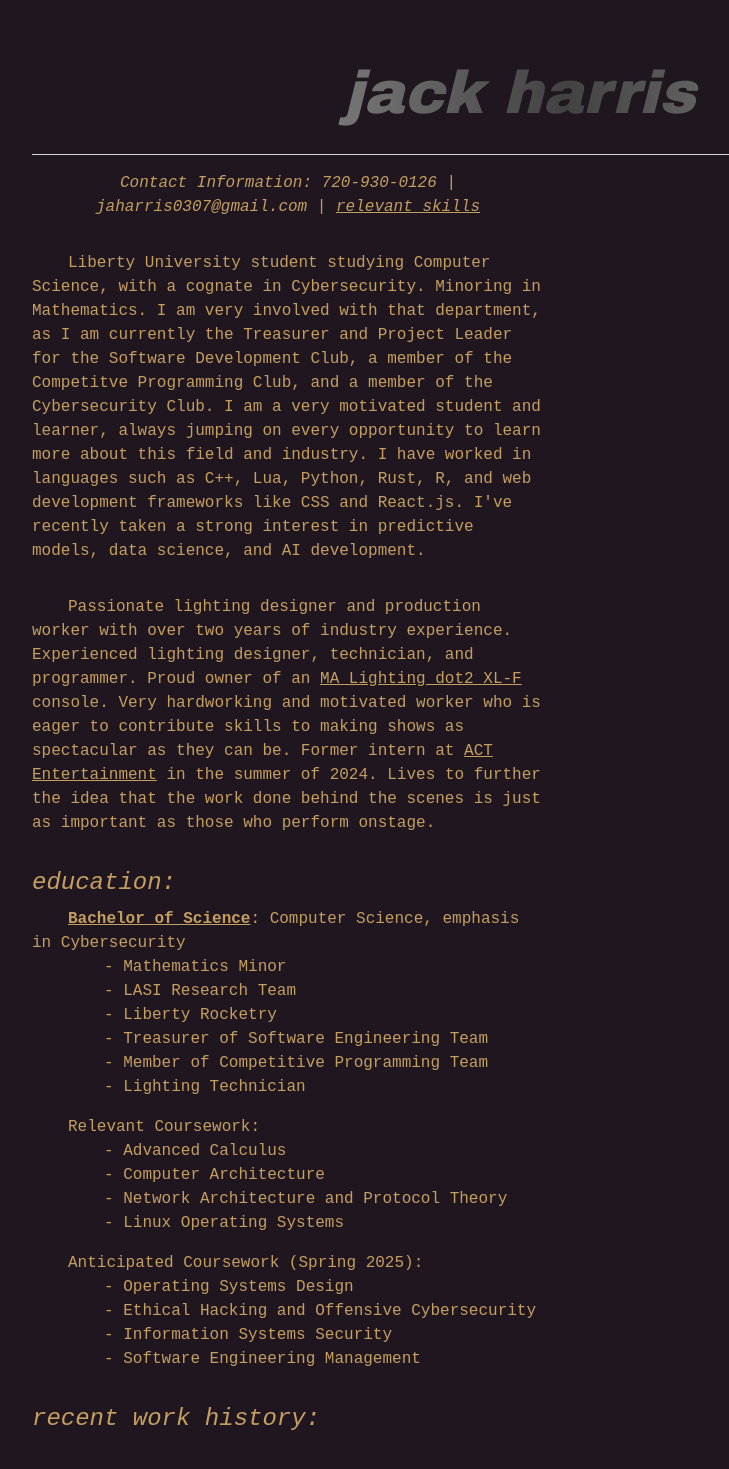
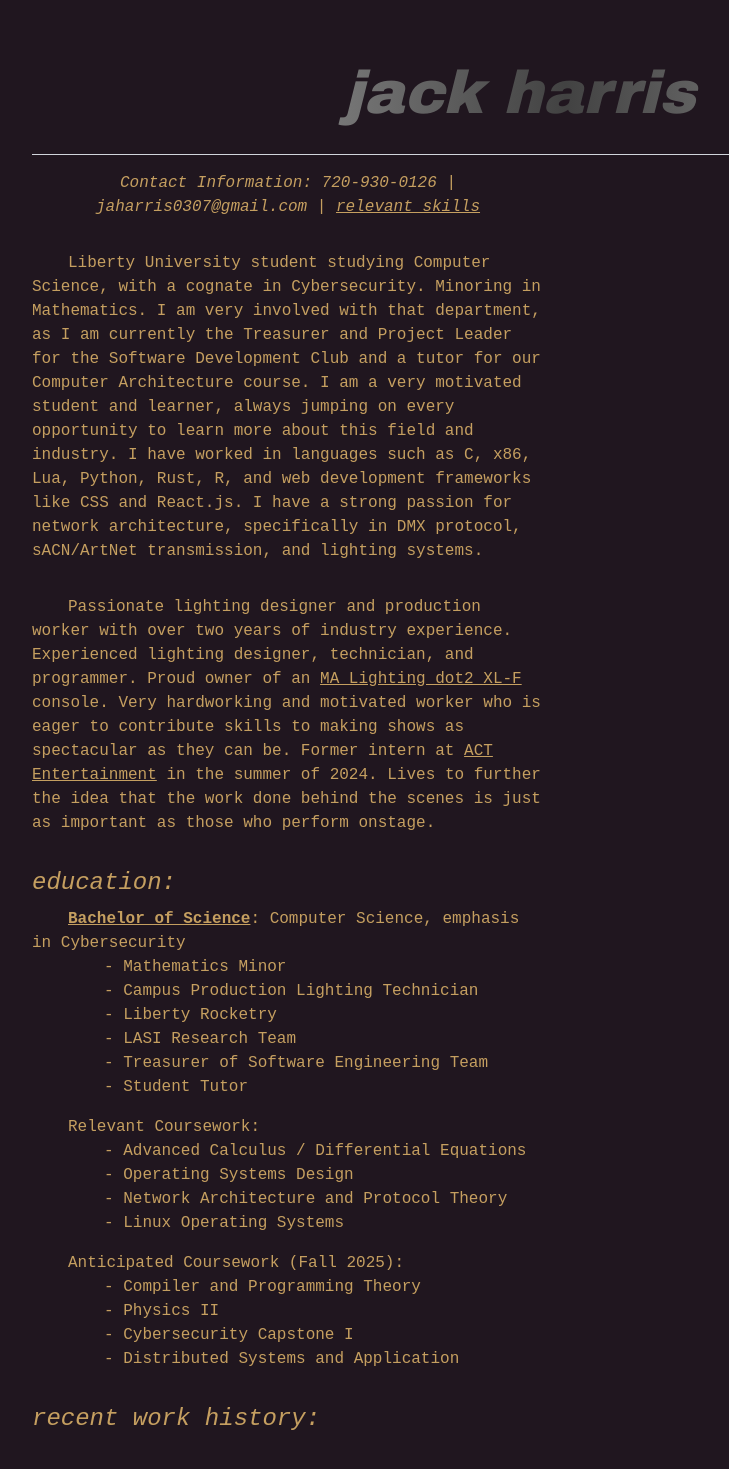
Before and after one commit to 4ubiks/portfolio-website, a React (Create React App) app: page /resume in a window 1280 px wide. Shown: the top 1469 px of the page, without its empty margins (352-1081 px from the left). Built offline with nearby package versions, Linux system fonts and the light colour scheme.

Commit message:
updated portfolio (1/19/2025)

```diff
--- a/src/pages/home.js
+++ b/src/pages/home.js
@@ -37,7 +37,7 @@ export const Home = () => {
           </div> */}
           <div className="autoJustify">
           <div class="flex pb-4 pt-16">
-            I've done significant work in various programming languages such as Lua, C++, Python, and Web Development frameworks. In the past few months, I've taken a strong interest in robotics and hardware systems, especially in humanoid robot development and stage lighting products. Currently, I'm looking for opportunities to contribute my skills and passion!
+            I've done significant work in various programming languages such as Lua, C, Bash, and Web Development frameworks. In the past few months, I've taken a strong interest in robotics and hardware systems, especially in mechatronic system development and stage lighting products. Currently, I'm looking for opportunities to contribute my skills and passion!
           </div>
 
           <div class="fonty pt-8">
@@ -45,16 +45,22 @@ export const Home = () => {
 
 
             <p class="pt-4">
+            ● Stage Technician - Liberty University <a className="underline" rel="noreferrer" href="https://www.liberty.edu/information-services/event-production/" target="_blank">Campus Production</a>
+            </p>
+
+            <p>
+            ● Student Tutor - Liberty University <a className="underline" rel="noreferrer" href="https://www.liberty.edu/business/bachelors/computer-science/" target="_blank">School of Business</a>
+            </p>
+
+            <p>
             ● Ground Station Lead - <a className="underline" rel="noreferrer" href="https://www.liberty.edu/news/2024/07/09/liberty-rocketry-team-earns-top-10-finish-at-spaceport-america-cup/" target="_blank">Liberty Rocketry</a>
             </p>
 
-            <p>
-            ● Researcher - Liberty University LASI / <a className="underline" rel="noreferrer" href="https://www.liberty.edu/government/" target="_blank">Liberty University Helms School of Government</a>
 
             <p>
             ● Treasurer - <a className="underline" rel="noreferrer" href="https://ser-website.vercel.app/" target="_blank">Software Development Club</a>
             </p>
-            </p>
+
           </div>
           </div>
 
--- a/src/pages/portfolio.js
+++ b/src/pages/portfolio.js
@@ -11,6 +11,38 @@ export const Portfolio = () => {
             <h1 className="fonty autoJustify pt-8">
                 hey! check out some of my projects down below.
             </h1>
+
+
+            <h1 className="pt-16 pb-2 text-2xl autoJustify flex">Universe Tracer for MA3</h1>
+            <h2 className="pt-2 text-m autoJustify flex">Plugin for grandMA3, written in Lua, it traces and selects all fixtures within one given universe. </h2>
+
+            <div className="flex justify-center pt-4">
+                <div className="relative w-full max-w-screen-md diff aspect-[16/9]">
+                <img alt="Lua" src={require('../img/portPage/port4.jpg')}/>
+                </div>
+            </div>
+
+
+            <h1 className="pt-16 pb-2 text-2xl autoJustify flex">x86 String Reversal</h1>
+            <h2 className="pt-2 text-m autoJustify flex">Takes a particular string and outputs the reverse. Written in x86 assembly, compiled with NASM </h2>
+
+            <div className="flex justify-center pt-4">
+                <div className="relative w-full max-w-screen-md diff aspect-[16/9]">
+                <img alt="x86 Reversal" src={require('../img/portPage/port7.jpg')}/>
+                </div>
+            </div>
+
+
+            <h1 className="pt-16 pb-2 text-2xl autoJustify flex">Basic x86 Bootloader</h1>
+            <h2 className="pt-2 text-m autoJustify flex">Bootloader prompting user for commands, accepts keyboard input, and prints input to screen. Exits on `exit`.</h2>
+
+            <div className="flex justify-center pt-4">
+                <div className="relative w-full max-w-screen-md diff aspect-[16/9]">
+                <img alt="Basic Bootloader" src={require('../img/portPage/port8.jpg')}/>
+                </div>
+            </div>
+
+
 
             <h1 className="pt-16 pb-2 text-2xl autoJustify flex">Blender Robot</h1>
             <h2 className="pt-2 text-m autoJustify flex">AutoCAD, 3D Design</h2>
@@ -50,14 +82,6 @@ export const Portfolio = () => {
             </div>
 
 
-            <h1 className="pt-16 pb-2 text-2xl autoJustify flex">Universe Tracer for MA3</h1>
-            <h2 className="pt-2 text-m autoJustify flex">Plugin for grandMA3, written in Lua, it traces and selects all fixtures within one given universe. </h2>
-
-            <div className="flex justify-center pt-4">
-                <div className="relative w-full max-w-screen-md diff aspect-[16/9]">
-                <img alt="Lua" src={require('../img/portPage/port4.jpg')}/>
-                </div>
-            </div>
 
             <h1 className="pt-16 pb-2 text-2xl autoJustify flex">Ollama Local AI Server</h1>
             <h2 className="pt-2 text-m autoJustify flex">An ollama-based AI server that runs locally via Ubuntu (on WSL)</h2>
--- a/src/pages/resume.js
+++ b/src/pages/resume.js
@@ -18,7 +18,7 @@ export const Resume = () => {
 
 
             <p className="pt-8 indent">
-                Liberty University student studying Computer Science, with a cognate in Cybersecurity. Minoring in Mathematics. I am very involved with that department, as I am currently the Treasurer and Project Leader for the Software Development Club, a member of the Competitve Programming Club, and a member of the Cybersecurity Club. I am a very motivated student and learner, always jumping on every opportunity to learn more about this field and industry. I have worked in languages such as C++, Lua, Python, Rust, R, and web development frameworks like CSS and React.js. I've recently taken a strong interest in predictive models, data science, and AI development.
+                Liberty University student studying Computer Science, with a cognate in Cybersecurity. Minoring in Mathematics. I am very involved with that department, as I am currently the Treasurer and Project Leader for the Software Development Club and a tutor for our Computer Architecture course. I am a very motivated student and learner, always jumping on every opportunity to learn more about this field and industry. I have worked in languages such as C, x86, Lua, Python, Rust, R, and web development frameworks like CSS and React.js. I have a strong passion for network architecture, specifically in DMX protocol, sACN/ArtNet transmission, and lighting systems.
             </p>
 
 
@@ -38,27 +38,27 @@ export const Resume = () => {
             </p>
 
             <p className="indent2">- Mathematics Minor</p>
+            <p className="indent2">- Campus Production Lighting Technician</p>
+            <p className="indent2">- Liberty Rocketry</p>
             <p className="indent2">- LASI Research Team</p>
-            <p className="indent2">- Liberty Rocketry</p>
             <p className="indent2">- Treasurer of Software Engineering Team</p>
-            <p className="indent2">- Member of Competitive Programming Team</p>
-            <p className="indent2">- Lighting Technician</p>
+            <p className="indent2">- Student Tutor</p>
 
             <p className="indent pt-4 left text-l">
                 Relevant Coursework:
             </p>
-            <p className="indent2">- Advanced Calculus</p>
-            <p className="indent2">- Computer Architecture</p>
+            <p className="indent2">- Advanced Calculus / Differential Equations</p>
+            <p className="indent2">- Operating Systems Design</p>
             <p className="indent2">- Network Architecture and Protocol Theory</p>
             <p className="indent2">- Linux Operating Systems</p>
 
             <p className="indent pt-4 left text-l">
-                Anticipated Coursework (Spring 2025):
+                Anticipated Coursework (Fall 2025):
             </p>
-            <p className="indent2">- Operating Systems Design</p>
-            <p className="indent2">- Ethical Hacking and Offensive Cybersecurity</p>
-            <p className="indent2">- Information Systems Security</p>
-            <p className="indent2">- Software Engineering Management</p>
+            <p className="indent2">- Compiler and Programming Theory</p>
+            <p className="indent2">- Physics II</p>
+            <p className="indent2">- Cybersecurity Capstone I</p>
+            <p className="indent2">- Distributed Systems and Application</p>
 
             <p className="pt-8 italic left text-2xl">
                 recent work history:
--- a/src/pages/skills.js
+++ b/src/pages/skills.js
@@ -13,8 +13,8 @@ export const Skills = () => {
 
         <div className="mockup-code">
           <code className="pl-8"><code className="codeColorBlue">~/languages </code>$ ls</code>
-          <pre data-prefix=">" className="text-success"><code>'C++' 'C' 'Lua' 'Bash' 'CSS' 'HTML' 'Python'</code></pre>
-          <pre data-prefix=">" className="text-success"><code>'Wolfram Alpha' 'MATLAB' 'JavaScript' 'x86'</code></pre>
+          <pre data-prefix=">" className="text-success"><code>'C++' 'C' 'Lua' 'Bash' 'x86' 'HTML' 'Python'</code></pre>
+          <pre data-prefix=">" className="text-success"><code>'Wolfram Alpha' 'MATLAB' 'JavaScript' 'CSS'</code></pre>
         </div>
         <div className="py-4"></div>
         <div className="mockup-code">
@@ -73,14 +73,21 @@ export const Skills = () => {
 
         <div className="mockup-code">
           <code className="pl-8"><code className="codeColorBlue">~/languages </code>$ ls</code>
-          <pre data-prefix=">" className="text-success"><code>'C++' 'Lua' 'BASH' 'CSS' 'HTML' 'Python'</code></pre>
-          <pre data-prefix=">" className="text-success"><code>'Wolfram Alpha' 'MATLAB' 'JavaScript'</code></pre>
+          <pre data-prefix=">" className="text-success"><code>'C' 'Lua' 'Bash' 'x86 Assembly' 'Python'</code></pre>
+          <pre data-prefix=">" className="text-success"><code>'CSS' 'C++' 'MATLAB' 'Rust' 'HTML'</code></pre>
         </div>
         <div className="py-4"></div>
         <div className="mockup-code">
           <code className="pl-8"><code className="codeColorBlue">~/devTools </code>$ ls</code>
-          <pre data-prefix=">" className="text-success"><code>'CMD' 'GitHub' 'VirtualBox' 'VS Code'</code></pre>
+          <pre data-prefix=">" className="text-success"><code>'Git' 'GitHub' 'VirtualBox' 'VS Code'</code></pre>
+          <pre data-prefix=">" className="text-success"><code>'WSL2' 'VMWare' 'CMD' 'Linux OS'</code></pre>
           <pre data-prefix=">" className="text-success"><code>'Rufus' 'WireShark' 'CypherPath' 'PowerShell'</code></pre>
+        </div>
+
+        <div className="py-4"></div>
+        <div className="mockup-code">
+          <code className="pl-8"><code className="codeColorBlue">~/cad </code>$ ls</code>
+          <pre data-prefix=">" className="text-success"><code>'Blender' 'OnShape' 'AutoCAD' 'SolidWorks'</code></pre>
         </div>
 
         <h1 className="App fonty pr-60 pt-16 text-2xl">relevant coursework</h1>
@@ -88,14 +95,16 @@ export const Skills = () => {
         <div className="mockup-code">
           <code className="pl-8"><code className="codeColorBlue">~/mathematics </code>$ ls</code>
           <pre data-prefix=">" className="text-success"><code>'Calculus III' 'Logic & Proofs' 'Linear Algebra'</code></pre>
+          <pre data-prefix=">" className="text-success"><code>'Differential Equations' 'Statistics and Analysis'</code></pre>
           <pre data-prefix=">" className="text-success"><code>'Mathematica' 'Discrete Mathematics'</code></pre>
         </div>
         <div className="py-4"></div>
         <div className="mockup-code">
           <code className="pl-8"><code className="codeColorBlue">~/computerScience </code>$ ls</code>
           <pre data-prefix=">" className="text-success"><code>'Data Structures and Algorithms in C++'</code></pre>
-          <pre data-prefix=">" className="text-success"><code>'Computer Architecture' 'Database Management in SQL'</code></pre>
-          <pre data-prefix=">" className="text-success"><code>'Linux Operating Systems' 'Python and R in Data Science'</code></pre>
+          <pre data-prefix=">" className="text-success"><code>'Operating Systems Design' 'Network Architecture'</code></pre>
+          <pre data-prefix=">" className="text-success"><code>'Computer Architecture' 'Database Management'</code></pre>
+          <pre data-prefix=">" className="text-success"><code>'Linux Operating Systems' 'Offensive Cybersecurity'</code></pre>
         </div>
 
 
```
Also changed, not shown: src/img/portPage/port7.jpg (added), src/img/portPage/port8.jpg (added).
